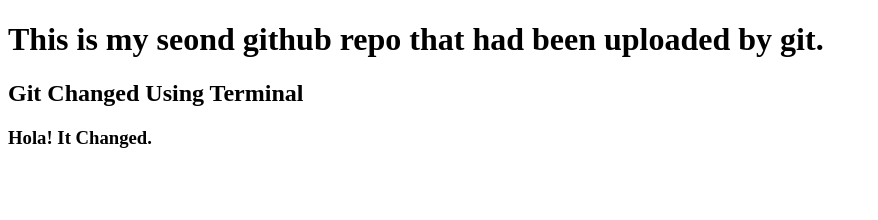
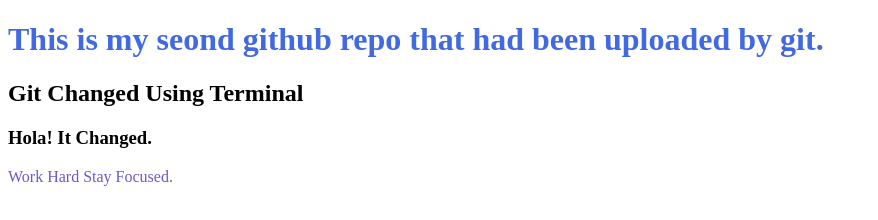
Before and after one commit to roufhasan/my-second-repo, a plain HTML site: page index.html in a window 1280 px wide. Shown: the whole page, without its empty margins (0-878 px from the left). Drawn offline with Linux system fonts and the light colour scheme.

Commit message:
added styles

```diff
--- a/index.html
+++ b/index.html
@@ -5,10 +5,12 @@
     <meta http-equiv="X-UA-Compatible" content="IE=edge" />
     <meta name="viewport" content="width=device-width, initial-scale=1.0" />
     <title>My Second Github Repo</title>
+    <link rel="stylesheet" href="style.css" />
   </head>
   <body>
     <h1>This is my seond github repo that had been uploaded by git.</h1>
     <h2>Git Changed Using Terminal</h2>
     <h3>Hola! It Changed.</h3>
+    <p>Work Hard Stay Focused.</p>
   </body>
 </html>
--- /dev/null
+++ b/style.css
@@ -0,0 +1,6 @@
+h1 {
+  color: royalblue;
+}
+p {
+  color: slateblue;
+}
```
